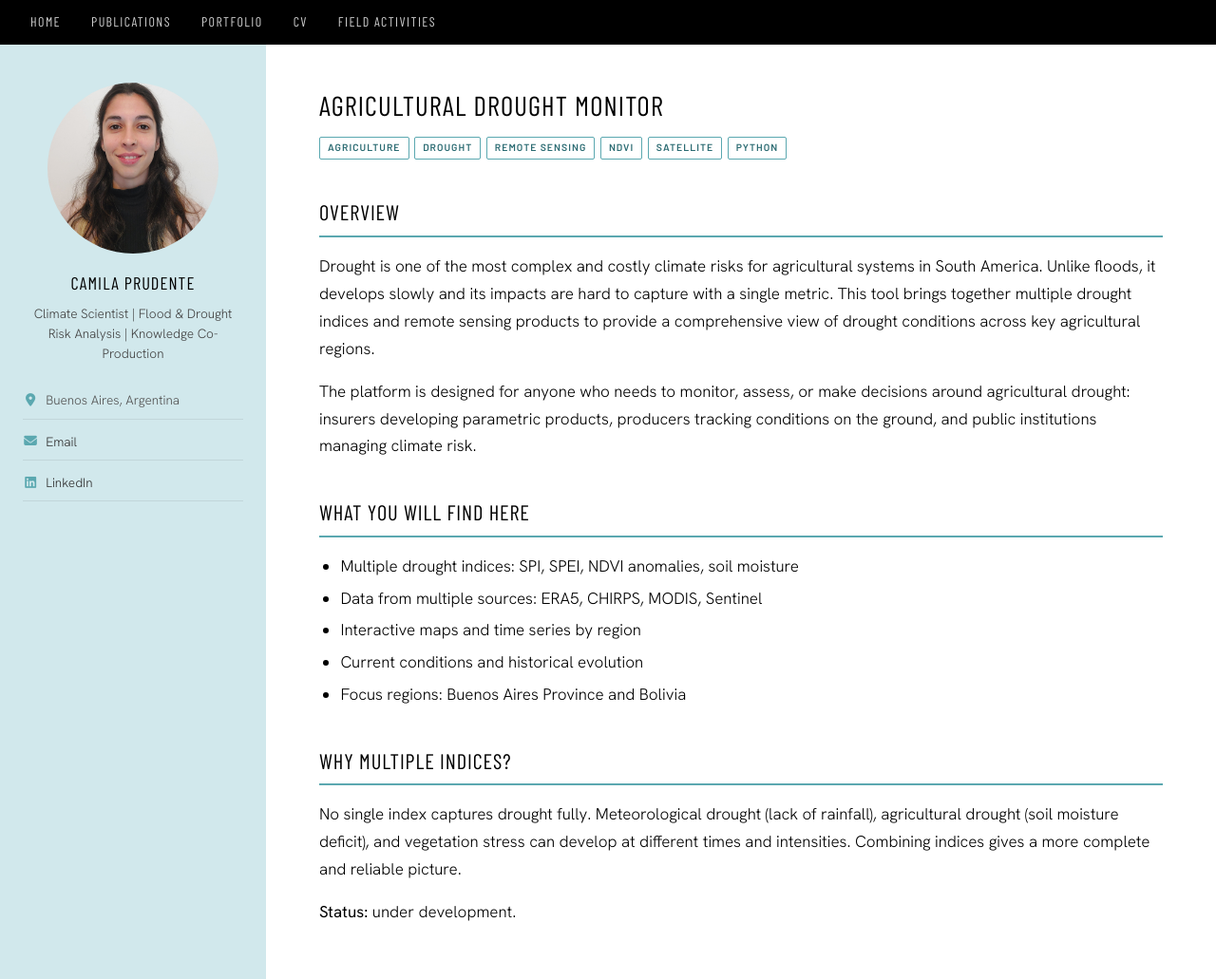
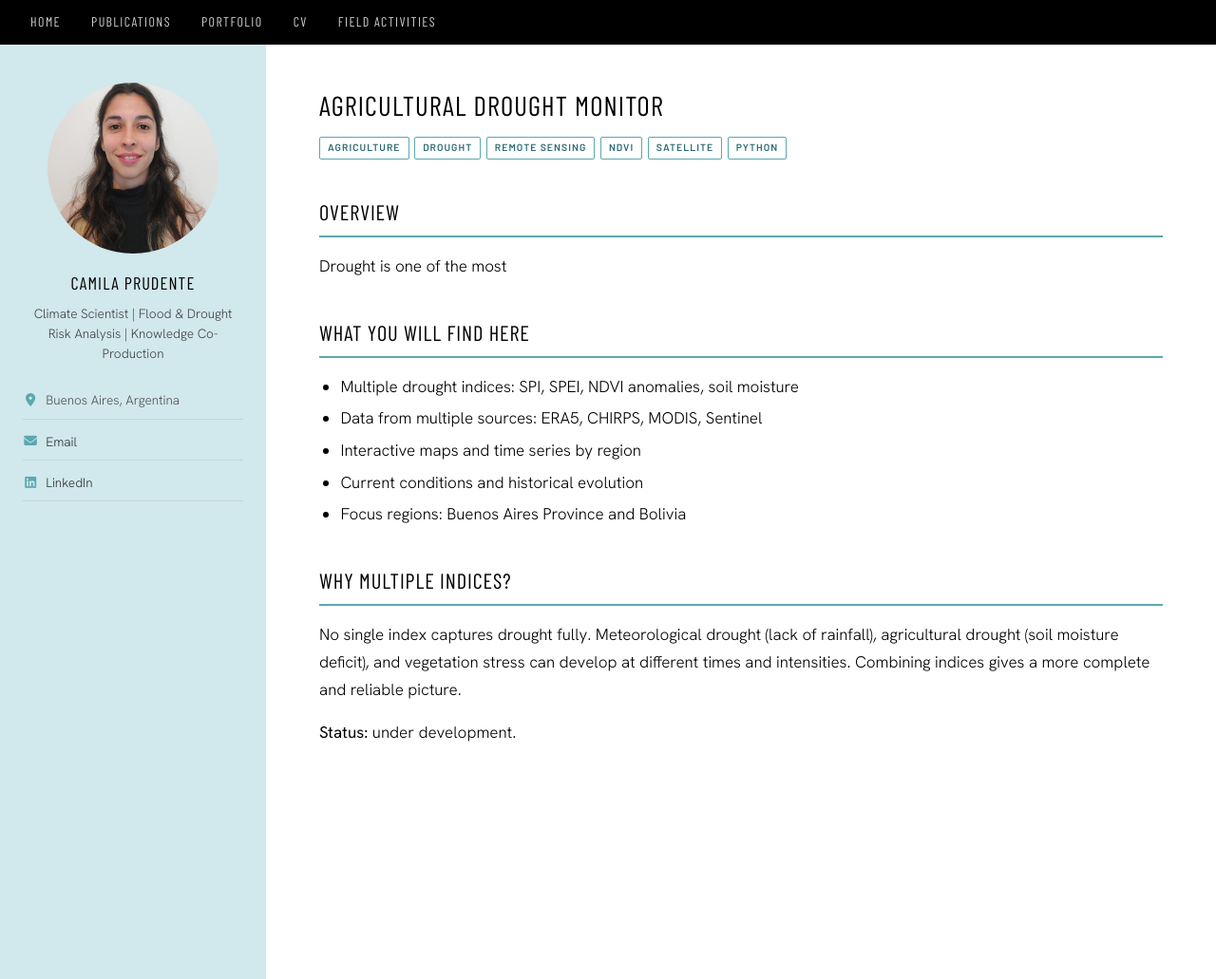
Before and after one commit to camipru/camipru.github.io, a Jekyll site: the page built from _portfolio/agro-application.md, in a window 1280 px wide and 1031 px high. Shown: the whole window at 95% size. Built offline with Jekyll 4.4.1, drawn with Linux system fonts in a browser that asks for light colours; a style sheet for code colours, icons or effects is not loaded.

Commit message:
Update agro-application.md

```diff
--- a/_portfolio/agro-application.md
+++ b/_portfolio/agro-application.md
@@ -25,9 +25,7 @@ tags:
 
 ## Overview
 
-Drought is one of the most complex and costly climate risks for agricultural systems in South America. Unlike floods, it develops slowly and its impacts are hard to capture with a single metric. This tool brings together multiple drought indices and remote sensing products to provide a comprehensive view of drought conditions across key agricultural regions.
-
-The platform is designed for anyone who needs to monitor, assess, or make decisions around agricultural drought: insurers developing parametric products, producers tracking conditions on the ground, and public institutions managing climate risk.
+Drought is one of the most
 
 ## What you will find here
 
```
